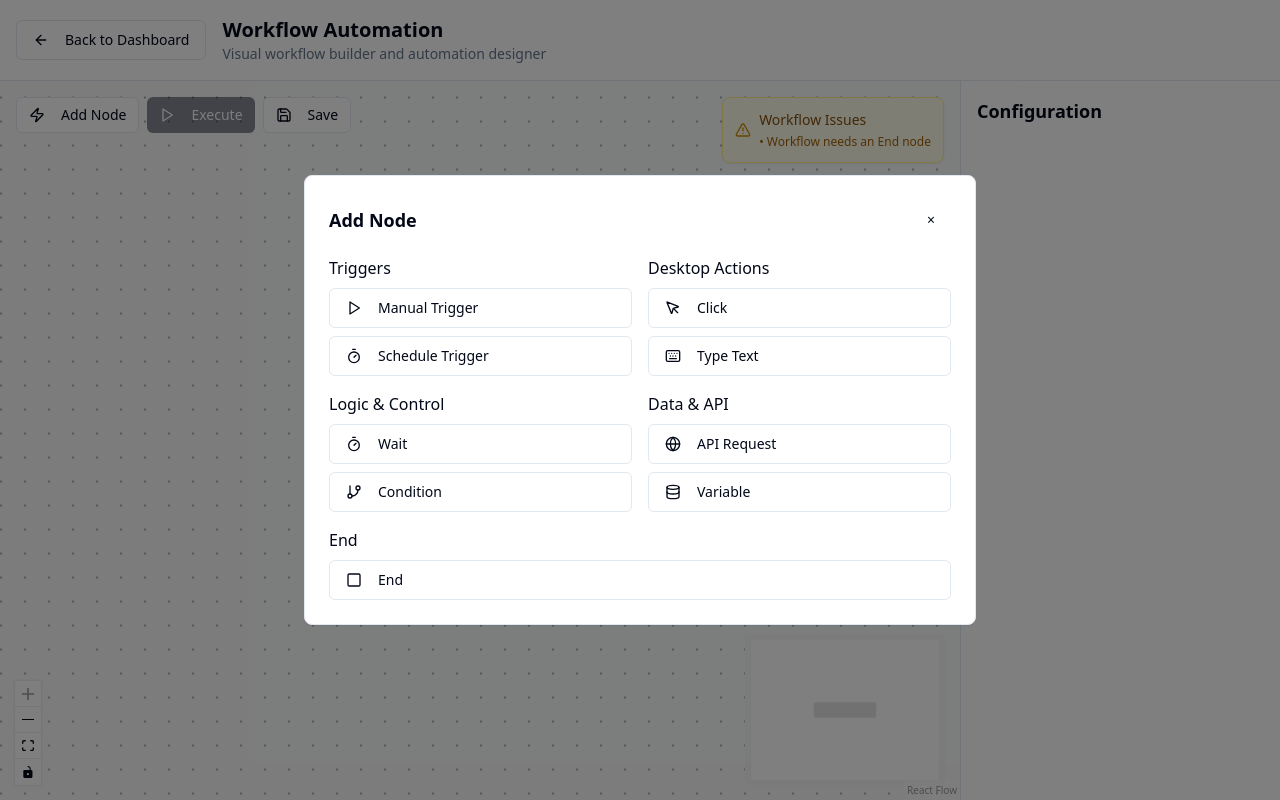
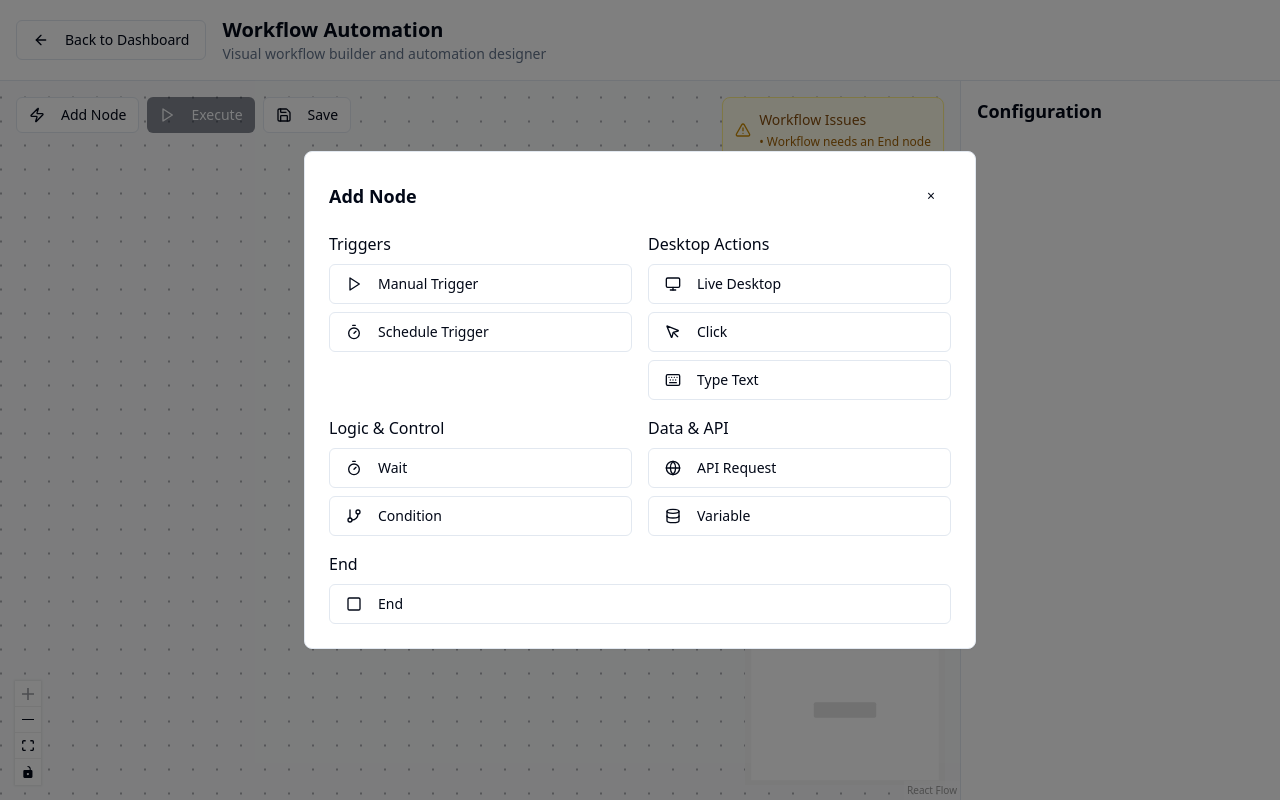
Before and after one commit to Flissel/Automation_ui, a React (Vite) app: page /workflow in a window 1280 px wide. Both pictures are taken after a click on the button "Add Node". Built offline with nearby package versions, Linux system fonts and the light colour scheme.

Commit message:
Add Live Desktop functionality
Implement Live Desktop feature.

```diff
--- a/src/components/trae/WorkflowCanvas.tsx
+++ b/src/components/trae/WorkflowCanvas.tsx
@@ -156,6 +156,7 @@ const CustomNode: React.FC<{ data: NodeData; id: string }> = ({ data, id }) => {
     switch (type) {
       case 'manual_trigger': return 'bg-green-100 border-green-300';
       case 'schedule_trigger': return 'bg-blue-100 border-blue-300';
+      case 'live_desktop': return 'bg-slate-100 border-slate-300';
       case 'click_action': return 'bg-orange-100 border-orange-300';
       case 'type_text_action': return 'bg-purple-100 border-purple-300';
       case 'delay': return 'bg-yellow-100 border-yellow-300';
@@ -171,6 +172,7 @@ const CustomNode: React.FC<{ data: NodeData; id: string }> = ({ data, id }) => {
     switch (type) {
       case 'manual_trigger': return <Play className="w-4 h-4" />;
       case 'schedule_trigger': return <Timer className="w-4 h-4" />;
+      case 'live_desktop': return <Monitor className="w-4 h-4" />;
       case 'click_action': return <MousePointer className="w-4 h-4" />;
       case 'type_text_action': return <Keyboard className="w-4 h-4" />;
       case 'delay': return <Timer className="w-4 h-4" />;
@@ -235,6 +237,7 @@ const nodeTypes: NodeTypes = {
   custom: CustomNode,
   manual_trigger: CustomNode,
   schedule_trigger: CustomNode,
+  live_desktop: CustomNode,
   click_action: CustomNode,
   type_text_action: CustomNode,
   delay: CustomNode,
@@ -650,6 +653,10 @@ const WorkflowCanvasInner: React.FC<WorkflowCanvasProps> = ({
               <div>
                 <h4 className="font-medium mb-2">Desktop Actions</h4>
                 <div className="space-y-2">
+                  <Button variant="outline" className="w-full justify-start" onClick={() => addNode('live_desktop', 'Live Desktop')}>
+                    <Monitor className="w-4 h-4 mr-2" />
+                    Live Desktop
+                  </Button>
                   <Button variant="outline" className="w-full justify-start" onClick={() => addNode('click_action', 'Click')}>
                     <MousePointer className="w-4 h-4 mr-2" />
                     Click
```
